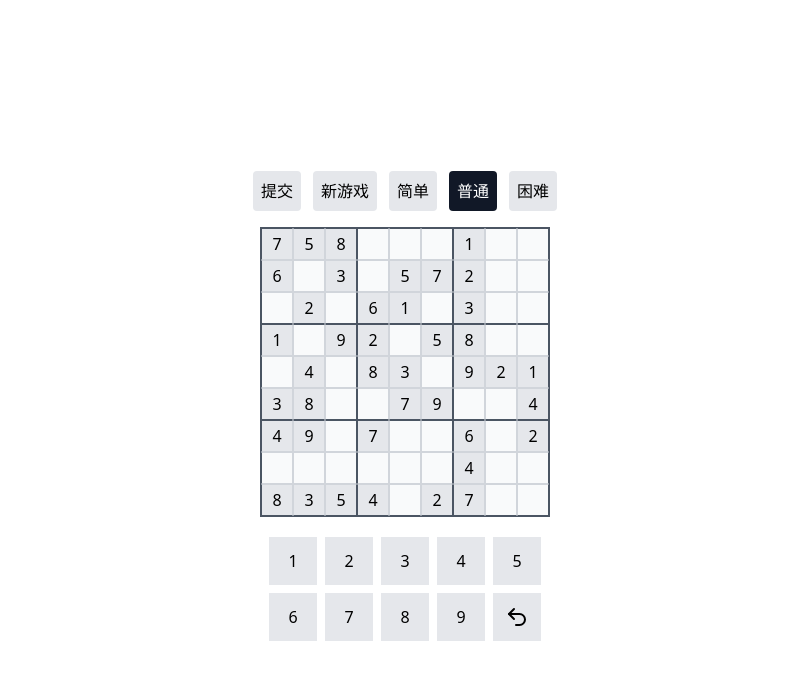
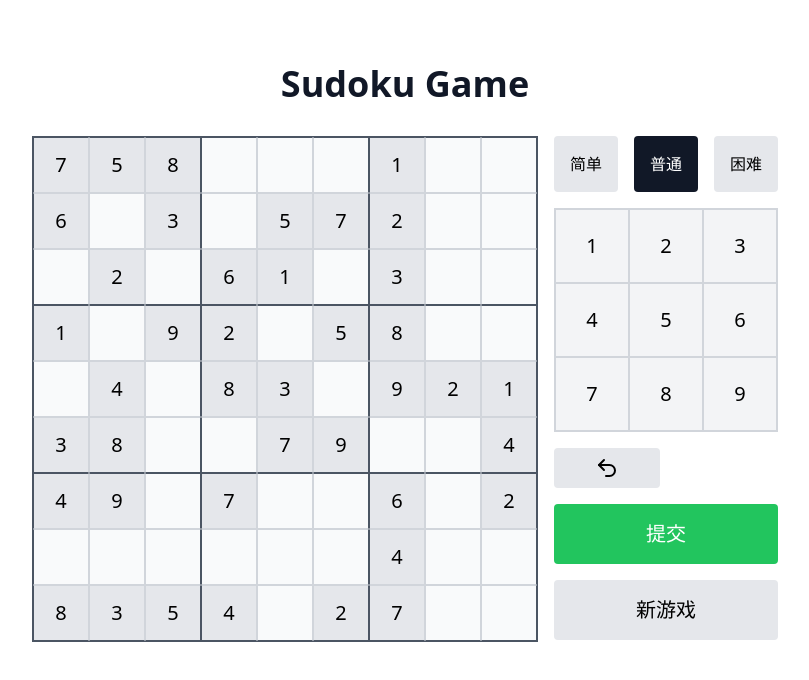
Before and after one commit to YOOUMUU/next-sudoku-game, a Next.js app: page /game/1 in a window 1280 px wide. Shown: the top 680 px of the page, without its empty margins (235-1044 px from the left). Built offline with nearby package versions, Linux system fonts and the light colour scheme; no server answers; the database is empty.

Commit message:
Updated layout and styles

```diff
--- a/app/game/[sessionId]/page.tsx
+++ b/app/game/[sessionId]/page.tsx
@@ -2,7 +2,10 @@ import SudokuBoard from '@/components/SudokuBoard';
 
 const Game = () => {
   return (
-    <div className="flex justify-center items-center py-4 h-screen">
+    <div className="flex flex-col justify-center items-center py-16">
+      <h1 className="text-2xl md:text-4xl font-bold text-gray-900 mb-4 md:mb-8">
+        Sudoku Game
+      </h1>
       <SudokuBoard />
     </div>
   );
--- a/app/game/page.tsx
+++ /dev/null
@@ -1,11 +0,0 @@
-import SudokuBoard from '@/components/SudokuBoard';
-
-const Game = () => {
-  return (
-    <div className="flex justify-center items-center py-4 h-screen">
-      <SudokuBoard />
-    </div>
-  );
-};
-
-export default Game;
--- a/app/page.tsx
+++ b/app/page.tsx
@@ -2,7 +2,7 @@ import SudokuBoard from '@/components/SudokuBoard';
 
 const Home = () => {
   return (
-    <div className="flex justify-center items-center py-4 h-screen">
+    <div className="">
       <SudokuBoard />
     </div>
   );
--- /dev/null
+++ b/components/DifficultyControl.tsx
@@ -0,0 +1,46 @@
+interface DifficultyControlProps {
+  difficulty: GameDifficulty;
+  handleDifficultyChange: (difficulty: GameDifficulty) => void;
+}
+
+const DifficultyControl = ({
+  difficulty,
+  handleDifficultyChange,
+}: DifficultyControlProps) => {
+  return (
+    <div className="grid grid-cols-3 w-full md:flex md:gap-4">
+      <button
+        className={
+          difficulty === 'easy'
+            ? 'p-2 md:p-4 md:rounded bg-gray-900 text-white cursor-default'
+            : 'p-2 md:p-4 bg-gray-200 md:rounded hover:bg-gray-900 hover:text-white'
+        }
+        onClick={() => handleDifficultyChange('easy')}
+      >
+        简单
+      </button>
+      <button
+        className={
+          difficulty === 'normal'
+            ? 'p-2 md:p-4 md:rounded bg-gray-900 text-white cursor-default'
+            : 'p-2 md:p-4 bg-gray-200 md:rounded hover:bg-gray-900 hover:text-white'
+        }
+        onClick={() => handleDifficultyChange('normal')}
+      >
+        普通
+      </button>
+      <button
+        className={
+          difficulty === 'hard'
+            ? 'p-2 md:p-4 md:rounded bg-gray-900 text-white cursor-default'
+            : 'p-2 md:p-4 bg-gray-200 md:rounded hover:bg-gray-900 hover:text-white'
+        }
+        onClick={() => handleDifficultyChange('hard')}
+      >
+        困难
+      </button>
+    </div>
+  );
+};
+
+export default DifficultyControl;
--- /dev/null
+++ b/components/GameControl.tsx
@@ -0,0 +1,32 @@
+interface SudokuControlProps {
+  validateSolution: () => Boolean;
+  resetGame: () => void;
+}
+
+const SudokuControl = ({ validateSolution, resetGame }: SudokuControlProps) => {
+  return (
+    <div className="grid grid-cols-2 md:flex md:flex-col w-full gap-2 md:gap-4 justify-center">
+      <button
+        className="p-2 md:p-4 bg-green-500 text-white md:text-xl hover:bg-gray-900 hover:text-white rounded"
+        onClick={() => {
+          const isCorrect = validateSolution();
+          if (isCorrect) {
+            alert('恭喜，您成功解开了数独！');
+          } else {
+            alert('解答错误，请再试一次。');
+          }
+        }}
+      >
+        提交
+      </button>
+      <button
+        className="p-2 md:p-4 bg-gray-200 md:text-xl hover:bg-gray-900 hover:text-white rounded"
+        onClick={() => resetGame()}
+      >
+        新游戏
+      </button>
+    </div>
+  );
+};
+
+export default SudokuControl;
--- /dev/null
+++ b/components/NumberPanel.tsx
@@ -0,0 +1,27 @@
+interface NumberPanelProps {
+  selectedNumber: number | null;
+  handleNumberSelect: (number: number) => void;
+}
+
+const NumberPanel = ({
+  selectedNumber,
+  handleNumberSelect,
+}: NumberPanelProps) => {
+  return (
+    <div className="grid gap-2 md:gap-0 grid-cols-5 md:grid md:grid-cols-3 w-full md:border border-gray-300">
+      {[1, 2, 3, 4, 5, 6, 7, 8, 9].map((num) => (
+        <button
+          key={num}
+          className={`border aspect-square border-gray-300 w-full h-full md:text-xl ${
+            selectedNumber === num ? 'bg-yellow-300' : 'bg-gray-100'
+          }`}
+          onClick={() => handleNumberSelect(num)}
+        >
+          {num}
+        </button>
+      ))}
+    </div>
+  );
+};
+
+export default NumberPanel;
--- /dev/null
+++ b/components/StepsControl.tsx
@@ -0,0 +1,31 @@
+interface StepsControlProps {
+  undo: () => void;
+}
+
+const StepsControl = ({ undo }: StepsControlProps) => {
+  return (
+    <div className="md:grid md:grid-cols-2 gap-3 w-full">
+      <button
+        className="w-full p-2 bg-gray-200 flex justify-center items-center rounded"
+        onClick={undo}
+      >
+        <svg
+          xmlns="http://www.w3.org/2000/svg"
+          width="24"
+          height="24"
+          viewBox="0 0 24 24"
+          fill="none"
+          stroke="currentColor"
+          strokeWidth="2"
+          strokeLinecap="round"
+          strokeLinejoin="round"
+        >
+          <path d="M9 14 4 9l5-5" />
+          <path d="M4 9h10.5a5.5 5.5 0 0 1 5.5 5.5v0a5.5 5.5 0 0 1-5.5 5.5H11" />
+        </svg>
+      </button>
+    </div>
+  );
+};
+
+export default StepsControl;
--- a/components/SudokuBoard.tsx
+++ b/components/SudokuBoard.tsx
@@ -5,7 +5,10 @@ import { useEffect, useState, useCallback } from 'react';
 import { createSudoku } from '@/utils/sudoku';
 import { v4 as uuidv4 } from 'uuid';
 import { useRouter, useParams } from 'next/navigation';
-import SudokuControl from './SudokuControl';
+import SudokuControl from './GameControl';
+import NumberPanel from './NumberPanel';
+import DifficultyControl from './DifficultyControl';
+import StepsControl from './StepsControl';
 
 const SudokuBoard = () => {
   const router = useRouter();
@@ -364,13 +367,7 @@ const SudokuBoard = () => {
   if (isLoading) return <div>Loading...</div>;
 
   return (
-    <div className="flex flex-col items-center justify-center gap-4">
-      <SudokuControl
-        difficulty={difficulty}
-        validateSolution={validateSolution}
-        resetGame={resetGame}
-        handleDifficultyChange={handleDifficultyChange}
-      />
+    <div className="flex flex-col md:flex-row items-start gap-2 md:gap-4">
       <div className="grid grid-cols-9 gap-0 bg-gray-50 border border-gray-600">
         {sudokuArray.map((value, index) => {
           const row = Math.floor(index / 9);
@@ -403,38 +400,21 @@ const SudokuBoard = () => {
           );
         })}
       </div>
-      <div>
-        <div className="grid grid-cols-5">
-          {[1, 2, 3, 4, 5, 6, 7, 8, 9].map((num) => (
-            <button
-              key={num}
-              className={`w-12 h-12 m-1 ${
-                selectedNumber === num ? 'bg-yellow-400' : 'bg-gray-200'
-              }`}
-              onClick={() => handleNumberSelect(num)}
-            >
-              {num}
-            </button>
-          ))}
-          <button
-            className="w-12 h-12 m-1 bg-gray-200 flex justify-center items-center"
-            onClick={undo}
-          >
-            <svg
-              xmlns="http://www.w3.org/2000/svg"
-              width="24"
-              height="24"
-              viewBox="0 0 24 24"
-              fill="none"
-              stroke="currentColor"
-              strokeWidth="2"
-              strokeLinecap="round"
-              strokeLinejoin="round"
-            >
-              <path d="M9 14 4 9l5-5" />
-              <path d="M4 9h10.5a5.5 5.5 0 0 1 5.5 5.5v0a5.5 5.5 0 0 1-5.5 5.5H11" />
-            </svg>
-          </button>
+      <div className="flex flex-col gap-2 md:gap-4 justify-center items-start w-full md:w-auto">
+        <DifficultyControl
+          difficulty={difficulty}
+          handleDifficultyChange={handleDifficultyChange}
+        />
+        <NumberPanel
+          selectedNumber={selectedNumber}
+          handleNumberSelect={handleNumberSelect}
+        />
+        <div className="flex md:flex-col gap-4 w-full">
+          <StepsControl undo={undo} />
+          <SudokuControl
+            validateSolution={validateSolution}
+            resetGame={resetGame}
+          />
         </div>
       </div>
     </div>
--- a/components/SudokuCell.tsx
+++ b/components/SudokuCell.tsx
@@ -56,7 +56,7 @@ const SudokuCell = ({
 
   return (
     <div
-      className={`cursor-pointer flex justify-center items-center w-8 h-8 ${borderStyle} ${backgroundColor}`}
+      className={`cursor-pointer flex justify-center items-center w-8 h-8 md:w-14 md:h-14 md:text-xl ${borderStyle} ${backgroundColor}`}
       onClick={handleClick}
     >
       {value}
--- a/components/SudokuControl.tsx
+++ /dev/null
@@ -1,69 +0,0 @@
-interface SudokuControlProps {
-  difficulty: GameDifficulty;
-  validateSolution: () => Boolean;
-  resetGame: () => void;
-  handleDifficultyChange: (string: GameDifficulty) => void;
-}
-
-const SudokuControl = ({
-  difficulty,
-  validateSolution,
-  resetGame,
-  handleDifficultyChange,
-}: SudokuControlProps) => {
-  return (
-    <div className="flex gap-3 justify-center">
-      <button
-        className="mt-4 p-2 bg-gray-200 hover:bg-gray-900 hover:text-white rounded"
-        onClick={() => {
-          const isCorrect = validateSolution();
-          if (isCorrect) {
-            alert('恭喜，您成功解开了数独！');
-          } else {
-            alert('解答错误，请再试一次。');
-          }
-        }}
-      >
-        提交
-      </button>
-      <button
-        className="mt-4 p-2 bg-gray-200 hover:bg-gray-900 hover:text-white rounded"
-        onClick={() => resetGame()}
-      >
-        新游戏
-      </button>
-      <button
-        className={
-          difficulty === 'easy'
-            ? 'mt-4 p-2 rounded bg-gray-900 text-white cursor-default'
-            : 'mt-4 p-2 bg-gray-200 rounded hover:bg-gray-900 hover:text-white'
-        }
-        onClick={() => handleDifficultyChange('easy')}
-      >
-        简单
-      </button>
-      <button
-        className={
-          difficulty === 'normal'
-            ? 'mt-4 p-2 rounded bg-gray-900 text-white cursor-default'
-            : 'mt-4 p-2 bg-gray-200 rounded hover:bg-gray-900 hover:text-white'
-        }
-        onClick={() => handleDifficultyChange('normal')}
-      >
-        普通
-      </button>
-      <button
-        className={
-          difficulty === 'hard'
-            ? 'mt-4 p-2 rounded bg-gray-900 text-white cursor-default'
-            : 'mt-4 p-2 bg-gray-200 rounded hover:bg-gray-900 hover:text-white'
-        }
-        onClick={() => handleDifficultyChange('hard')}
-      >
-        困难
-      </button>
-    </div>
-  );
-};
-
-export default SudokuControl;
--- a/lib/models/gameSession.model.ts
+++ b/lib/models/gameSession.model.ts
@@ -1,6 +1,7 @@
 import mongoose, { Model } from 'mongoose';
 
 const moveSchema = new mongoose.Schema({
+  userId: { type: mongoose.Schema.Types.ObjectId, ref: 'User', required: true },
   position: {
     row: { type: Number, required: true },
     col: { type: Number, required: true },
```
Also changed, not shown: lib/models/user.model.ts (added, +21 -0 lines).
